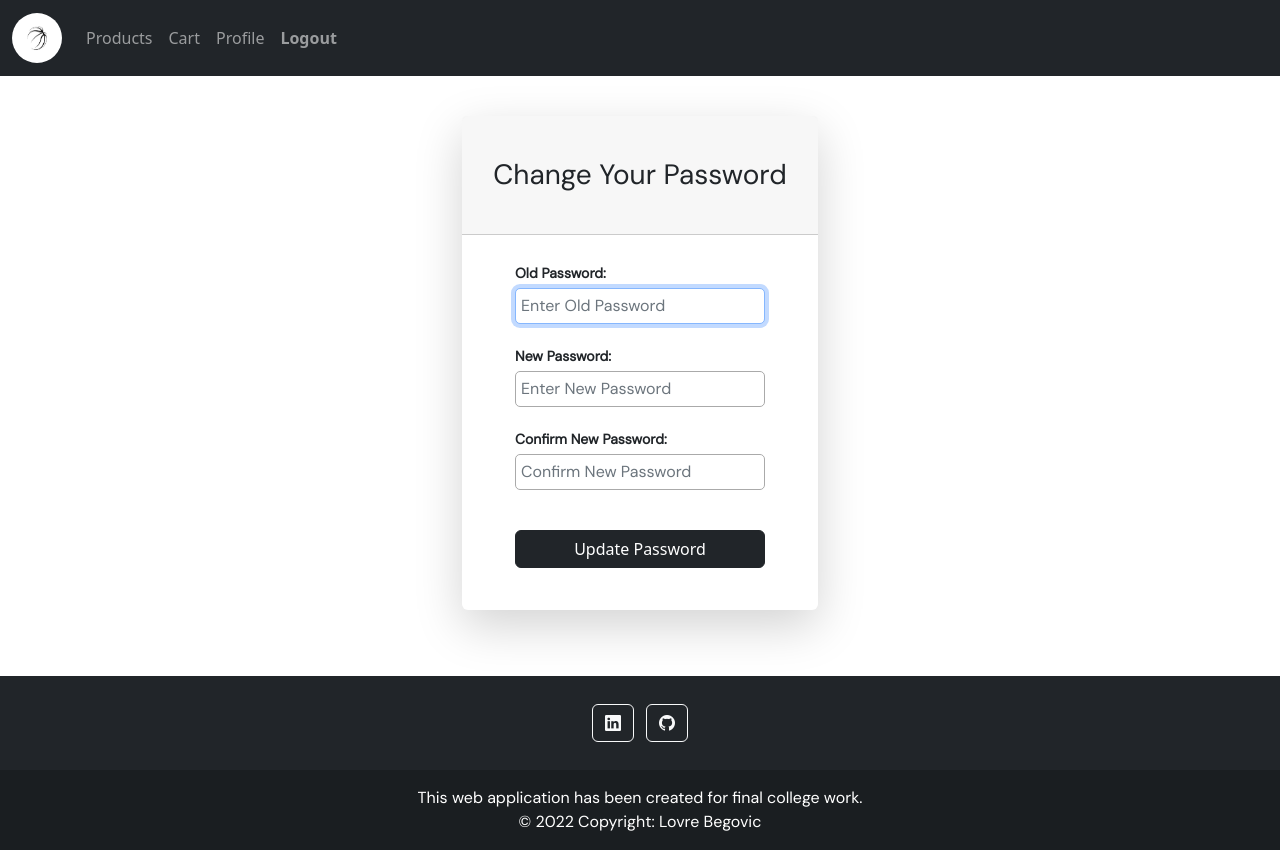
After one commit to lb46861/Basktebal-shop-Swoosh, a Django app: page /changepassword/ in a window 1280 px wide. The commit adds this page. Run offline with Django 4.2, Linux system fonts and the light colour scheme; the visitor is signed in with stand-in values (Sample User, id 1); data that the repository does not hold is empty; some libraries are stand-ins or nearby versions.

Commit message:
Created User Profile template, enabled user to edit personal information and change password

```diff
--- a/swoosh_project/swoosh_app/forms.py
+++ b/swoosh_project/swoosh_app/forms.py
@@ -6,3 +6,8 @@ class UserForm(UserCreationForm):
   class Meta:
     model = User
     fields = ['username', 'first_name', 'last_name', 'email', 'address', 'phone', 'password1', 'password2']
+
+class UpdateUserForm(ModelForm):
+    class Meta:
+        model = User
+        fields = ['username', 'first_name', 'last_name', 'email', 'address', 'phone']
--- a/swoosh_project/swoosh_app/static/style.css
+++ b/swoosh_project/swoosh_app/static/style.css
@@ -26,12 +26,14 @@ input[type=password],
 input[type=email],
 input[type=select],
 input[type=tel] {
-    width: 200px;
     padding: 5px 5px;
+    border: 1px solid #aaa;
+    border-radius: 5px;
 }
 select {
-    width: 180px;
     padding:5px;
+    border: 1px solid #aaa;
+    border-radius: 5px;
 }
 
 .similiarProducts{
@@ -52,3 +54,7 @@ select {
 .carousel-control-next{
     width: 7%;
 }
+
+.changeinput{
+    width: 100%;
+}
--- /dev/null
+++ b/swoosh_project/swoosh_app/templates/account/change_password.html
@@ -0,0 +1,78 @@
+{% extends 'base.html' %}
+{% block content %}
+    <div class="form-content my-4 p-3">
+        <div class="container" style="min-height: 65vh;">
+            <div class="row justify-content-center">
+                <div class="col-sm-4">
+                        <div class="card shadow-lg border-0 rounded-lg mt-0 mb-3">
+                            <div class="card-header justify-content-center">
+                              <h3 class="font-weight-light my-4 text-center">Change Your Password</h3>
+                            </div>
+                            {% if form.errors %}
+                                <div class="alert alert-danger alert-dismissible" role="alert">
+                                    <div id="form_errors">
+                                        {% for key, value in form.errors.items %}
+                                            <strong>{{ value }}</strong>
+                                        {% endfor %}
+                                    </div>
+                                    <button type="button" class="btn btn-close" data-bs-dismiss="alert" aria-label="Close">
+
+                                    </button>
+                                </div>
+                            {% endif %}
+
+                            <div class="card-body">
+                                <form method="post">
+                                    {% csrf_token %}
+                                    <div class="form-row">
+                                        <div class="col-md-10 offset-md-1">
+                                            <div class="form-group">
+                                                <p style="margin: 0; padding:10;">
+                                                    <label class="small mb-1" for="id_old_password"><strong>Old Password: </strong></label>
+                                                    <input type="password" name="old_password" autocomplete="new-password"
+                                                        class="form-control" required id="id_old_password"
+                                                        placeholder="Enter Old Password" autofocus/>
+                                                </p>
+                                            </div>
+                                        </div>
+                                    </div>
+                                    <div class="form-row">
+                                        <div class="col-md-10 offset-md-1">
+                                            <div class="form-group">
+                                                <p style="margin: 0; padding: 10;">
+                                                <label class="small mb-1" for="id_new_password1"><strong>New Password:</strong></label>
+                                                <input type="password" name="new_password1" autocomplete="new-password"
+                                                       class="form-control" required id="id_new_password1"
+                                                       placeholder="Enter New Password"/>
+                                                </p>
+                                            </div>
+                                        </div>
+                                    </div>
+                                    <div class="form-row">
+                                        <div class="col-md-10 offset-md-1">
+                                            <div class="form-group">
+                                            <p style="margin-bottom: 20px; padding:10px;">
+                                                <label class="small mb-1" for="id_new_password2"><strong>Confirm New Password:</strong></label>
+                                                <input type="password" name="new_password2" autocomplete="new-password"
+                                                       required id="id_new_password2" class="form-control"
+                                                       placeholder="Confirm New Password"/>
+                                            </p>
+                                            </div>
+                                        </div>
+                                    </div>
+                                    <div class="form-row">
+                                        <div class="col-md-10 offset-md-1">
+                                            <div class="form-group mt-0 mb-3" style="padding:10px;">
+                                                <input type="hidden" name="msg" value="Good job">
+                                                <button type="submit" class="col-md-12 btn btn-dark" id="reset">Update Password</button>
+                                            </div>
+                                        </div>
+                                    </div>
+                                </form>
+                            </div>
+                        </div>
+                </div>
+            </div>
+        </div>
+    </div>
+{% endblock content %}
--- a/swoosh_project/swoosh_app/templates/navigation.html
+++ b/swoosh_project/swoosh_app/templates/navigation.html
@@ -15,6 +15,7 @@
 
             {% if request.user.is_authenticated %}
                 <li><a class="nav-link" href="{% url 'mycart' %}">Cart</a></li>
+                <li><a class="nav-link" href="{% url 'myaccount' %}">Profile</a></li>
 
                 {% if request.user.role_id|lower == 'user' %}
                 {% elif request.user.role_id|lower == 'admin' %}
--- a/swoosh_project/swoosh_app/views.py
+++ b/swoosh_project/swoosh_app/views.py
@@ -1,10 +1,14 @@
 from hashlib import blake2b
 from django.http import HttpResponse
 from django.shortcuts import redirect, render
-from .forms import UserForm
+from .forms import UserForm, UpdateUserForm
 from .models import Product, ProductDetail, Order, OrderDetails
 import uuid, random
 from django.contrib.auth.decorators import login_required
+from django.urls import reverse_lazy
+from django.contrib.auth.views import PasswordChangeView
+from django.contrib.messages.views import SuccessMessageMixin
+
 
 # Create your views here.
 
@@ -126,3 +130,35 @@ def cart(request):
     }
 
     return render(request, 'account/mycart.html', data)
+
+
+
+@login_required(login_url='login')
+def profile(request):
+    msg = ''
+    if request.method == 'POST':
+        action = request.POST['action']
+        if action == 'save':
+            form = UpdateUserForm(request.POST, instance=request.user)
+            if form.is_valid():
+                form.save()
+                msg = 'Your profile is updated successfully!'
+
+        elif action == 'reset':
+            form = UpdateUserForm(instance=request.user)
+
+    else:
+        form = UpdateUserForm(instance=request.user)
+    data = {
+        'msg': msg,
+        'form': form
+    }
+
+    return render(request, 'account/myaccount.html', data)
+
+
+
+class ChangePasswordView(SuccessMessageMixin, PasswordChangeView):
+    template_name = 'account/change_password.html'
+    success_message = "Successfully Changed Your Password!"
+    success_url = reverse_lazy('myaccount')
--- a/swoosh_project/swoosh_project/urls.py
+++ b/swoosh_project/swoosh_project/urls.py
@@ -29,6 +29,8 @@ urlpatterns = [
     path('productlist/', views.productlist, name='productlist'),
     path('productdetail/<int:id>', views.productdetail, name='productdetail'),
     path('cart/', views.cart, name='mycart'),
+    path('myaccount/', views.profile, name='myaccount'),
+    path('changepassword/', views.ChangePasswordView.as_view(), name='changepassword'),
 ]
 
 urlpatterns += static(settings.MEDIA_URL, document_root=settings.MEDIA_ROOT)
```
Also changed, not shown: swoosh_project/swoosh_app/templates/account/myaccount.html (added, +52 -0 lines), swoosh_project/swoosh_app/templates/account/register.html (+4 -4 lines).
